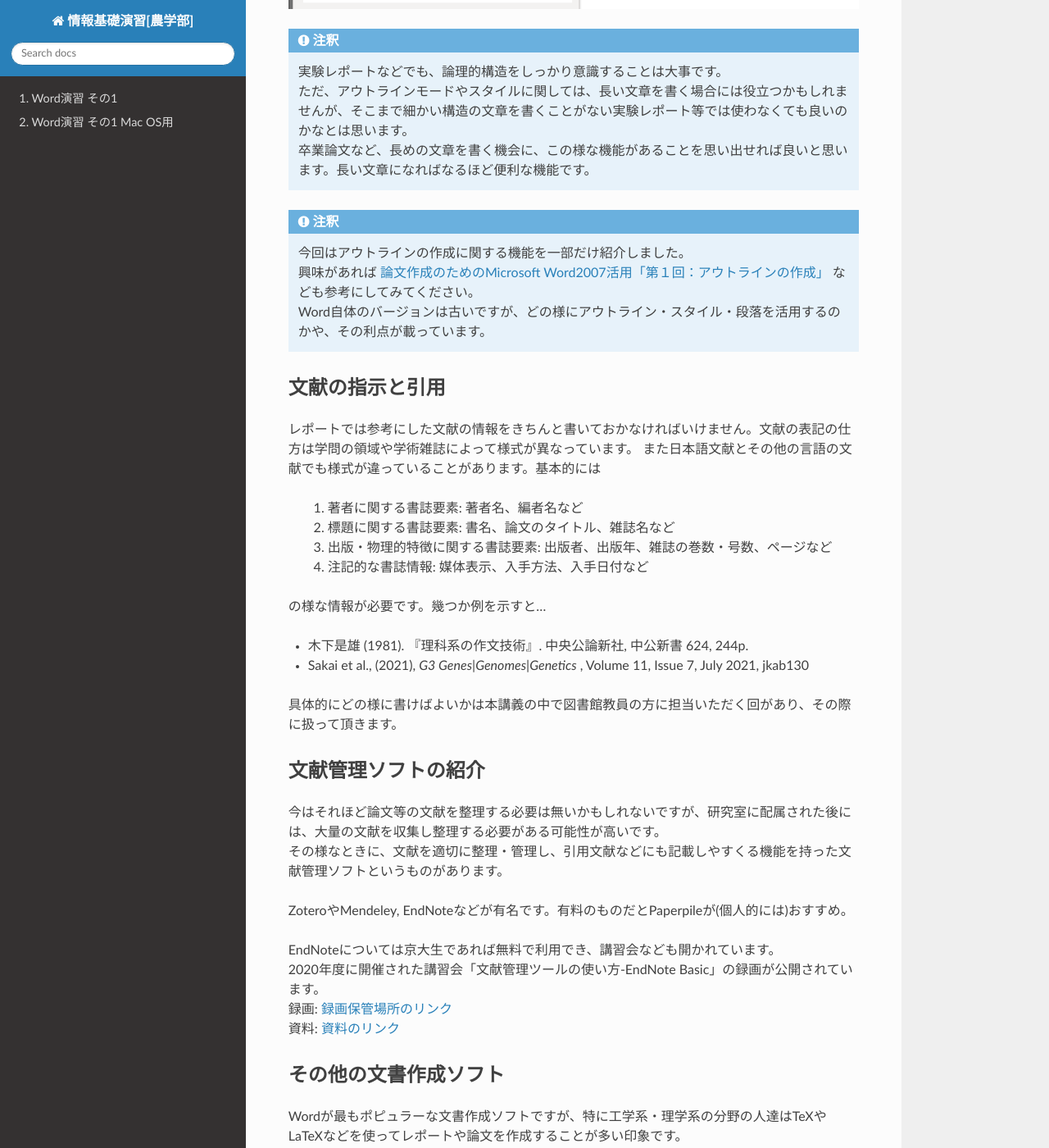
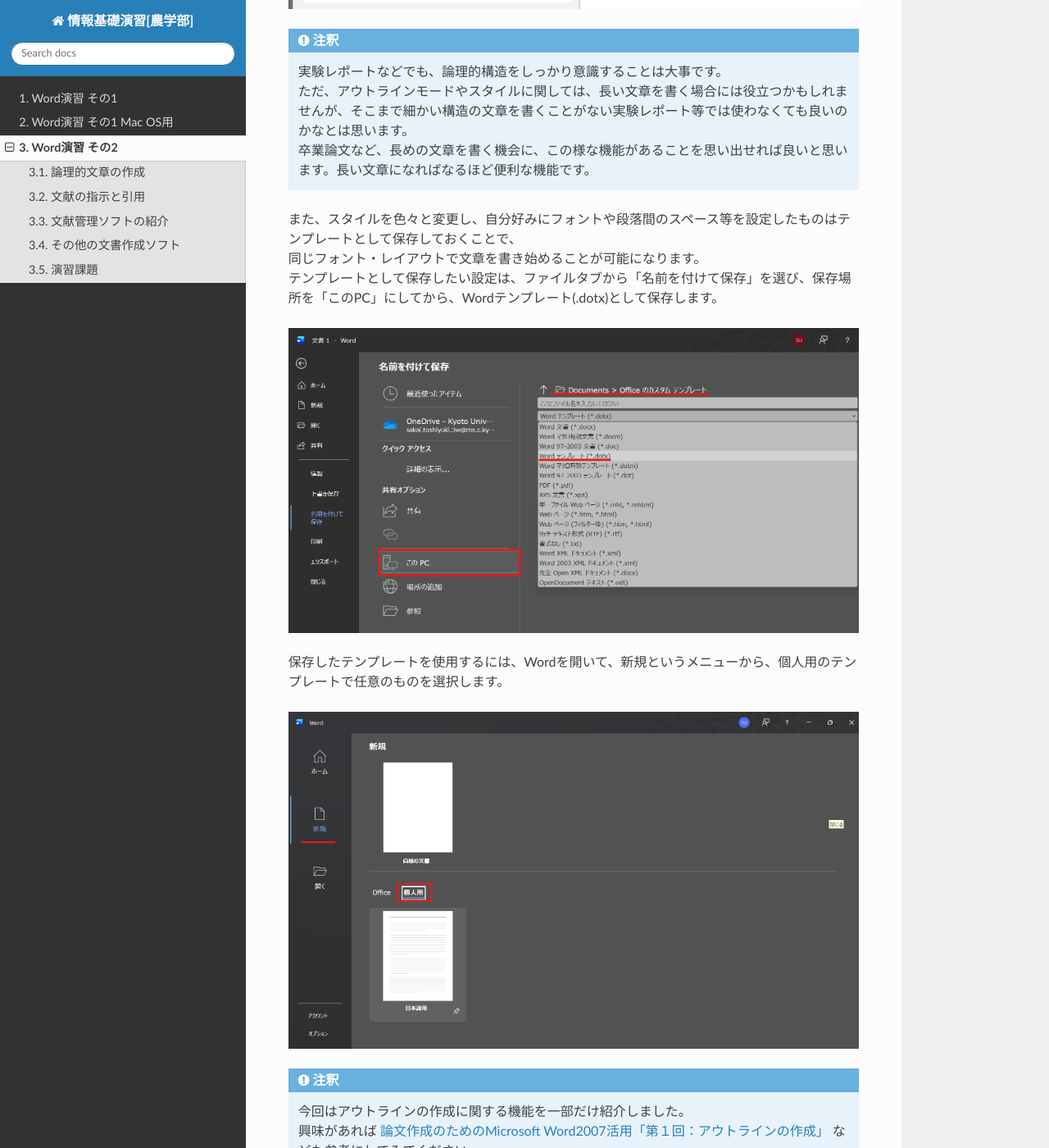
Before and after one commit to slt666666/basic_info_fri_2025, a Sphinx documentation site: the page built from source/word_2.rst, in a window 1280 px wide and 1400 px high, scrolled down 3559 px. Shown: the whole window at 82% size. Built offline with Sphinx 7.4.7 and the Read the Docs theme 3.1.0, drawn with Linux system fonts in a browser that asks for light colours; some of the changed text lies outside the part shown.

Commit message:
update word2

```diff
--- a/source/index.rst
+++ b/source/index.rst
@@ -33,6 +33,7 @@
 
    word_1
    word_1_mac
+   word_2
 
 講義の進行に応じて随時ページを追加していきます。
 
--- a/source/word_2.rst
+++ b/source/word_2.rst
@@ -55,6 +55,16 @@
     | ただ、アウトラインモードやスタイルに関しては、長い文章を書く場合には役立つかもしれませんが、そこまで細かい構造の文章を書くことがない実験レポート等では使わなくても良いのかなとは思います。
     | 卒業論文など、長めの文章を書く機会に、この様な機能があることを思い出せれば良いと思います。長い文章になればなるほど便利な機能です。
 
+| また、スタイルを色々と変更し、自分好みにフォントや段落間のスペース等を設定したものはテンプレートとして保存しておくことで、
+| 同じフォント・レイアウトで文章を書き始めることが可能になります。
+| テンプレートとして保存したい設定は、ファイルタブから「名前を付けて保存」を選び、保存場所を「このPC」にしてから、Wordテンプレート(.dotx)として保存します。
+
+.. figure:: _static/images/word/template_save.png
+
+| 保存したテンプレートを使用するには、Wordを開いて、新規というメニューから、個人用のテンプレートで任意のものを選択します。
+
+.. figure:: _static/images/word/template_use.png
+
 .. note::
     | 今回はアウトラインの作成に関する機能を一部だけ紹介しました。
     | 興味があれば `論文作成のためのMicrosoft Word2007活用「第１回：アウトラインの作成」 <https://www.info.bun.kyoto-u.ac.jp/10/word2007_01.pdf>`_ なども参考にしてみてください。
```
Also changed, not shown: source/_static/images/word/template_save.png (added), source/_static/images/word/template_use.png (added).
